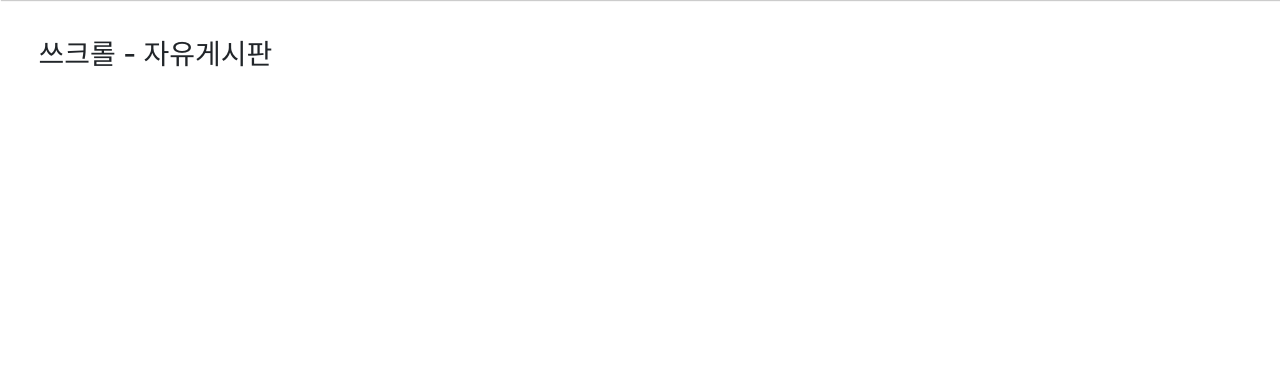
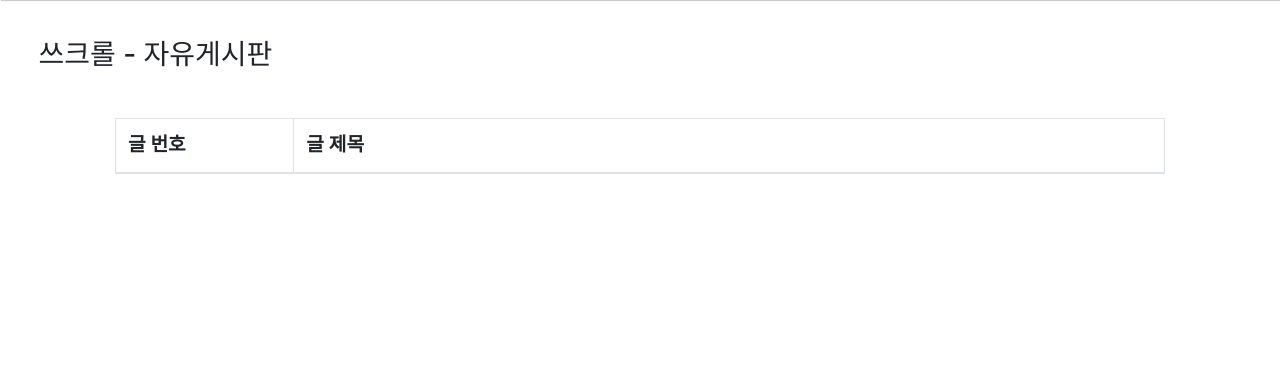
Before and after one commit to choiseungil29/sscroll, a Flask app: page /boards/1 in a window 1280 px wide. Shown: the part 56-429 px from the top of the page. Run offline with Flask 2, Linux system fonts and the light colour scheme; lists and menus that the app fills with data are empty; some libraries are stand-ins or nearby versions; some web fonts are replaced.

Commit message:
꺼-어밋

```diff
--- a/app/static/index.css
+++ b/app/static/index.css
@@ -15,7 +15,6 @@ div .main {
 }
 
 div .data {
-	padding-bottom: 20%;
 	font-size: 5vw;
 	width: 100%;
 	max-width: 1080px;
--- a/app/templates/board.html
+++ b/app/templates/board.html
@@ -2,6 +2,7 @@
 {% extends "index.html" %}
 
 {% block head %}
+<title>쓰크롤 - {{ board.title }}</title>
 <link rel='stylesheet' href='https://rawgit.com/daneden/animate.css/master/animate.css' media="none" onload="if(media!='all')media='all'">
 <script async src='https://github.com/mouse0270/bootstrap-notify/releases/download/3.1.3/bootstrap-notify.min.js'></script>
 <script>
--- a/app/templates/board_editor.html
+++ b/app/templates/board_editor.html
@@ -2,6 +2,7 @@
 {% extends "index.html" %}
 
 {% block head %}
+<title>쓰크롤 - 글 작성</title>
 
 <script src="https://cdnjs.cloudflare.com/ajax/libs/popper.js/1.11.0/umd/popper.min.js"></script>
 <link href="http://cdnjs.cloudflare.com/ajax/libs/summernote/0.8.9/summernote.css" rel="stylesheet">
--- a/app/templates/board_list.html
+++ b/app/templates/board_list.html
@@ -1,16 +1,30 @@
 
 {% extends "index.html" %}
+
+{% block head %}
+<title>쓰크롤 - 자유게시판</title>
+{% endblock %}
 
 {% block data %}
 <h3 style="padding: 3%"> 쓰크롤 - 자유게시판</h3>
 <div class="main">
 	<div class="data container">
-		<ul class="list-group">
-		{% for board in boards %}
-
-		<li class="list-group-item"><a href='/board/{{ board.id }}'>{{ board.title }}</a></li>
-		{% endfor %}
-		</ul>
+		<table class="table table-hover table-bordered">
+			<thead>
+				<tr>
+					<th scope="col" style="width:17%;">글 번호</th>
+					<th scope="col">글 제목</th>
+				</tr>
+			</thead>
+			<tbody>
+				{% for board in boards %}
+				<tr>
+					<th scope="row">{{ board.id }}</th>
+					<td><a href='/board/{{ board.id }}'>{{ board.title }}</a></td>
+				</tr>
+				{% endfor %}
+			</tbody>
+		</table>
 	</div>
 </div>
 
--- a/app/templates/head.html
+++ b/app/templates/head.html
@@ -16,7 +16,7 @@
 			    });
 	</script>
 
-	<title>쓰크롤 - {{ title }}</title>
+	<!-- <title>쓰크롤 - {{ title }}</title> -->
 	<meta charset="utf-8" />
 	<meta name="viewport" content="width=device-width, initial-scale=1.0, minimum-scale=1.0, maximum-scale=1.0, user-scalable=no shrink-to-fit=no"/>
 	<link rel="stylesheet" href="https://maxcdn.bootstrapcdn.com/bootstrap/4.1.1/css/bootstrap.min.css" media="none" onload="if(media!='all')media='all'">
--- a/app/templates/login.html
+++ b/app/templates/login.html
@@ -3,6 +3,10 @@
 <html>
 	<head>
 		{% include "head.html" %}
+		{% block head %}
+		<title>쓰크롤 - 로그인</title>
+		{% endblock %}
+
 		<script type="text/javascript" src="https://static.nid.naver.com/js/naveridlogin_js_sdk_2.0.0.js" charset="utf-8"></script>
 	</head>
 	<body>
--- a/app/templates/ward.html
+++ b/app/templates/ward.html
@@ -1,5 +1,9 @@
 
 {% extends "index.html" %}
+
+{% block head %}
+<title>쓰크롤 - 와드</title>
+{% endblock %}
 
 {% block data %}
 <h3 style="padding: 3%"> 쓰크롤 - WARDS </h3>
```
Also changed, not shown: other parts of app/static/index.css (+2 -2 lines), app/templates/content.html (+23 -15 lines), app/templates/recent.html (+7 -1 lines).
